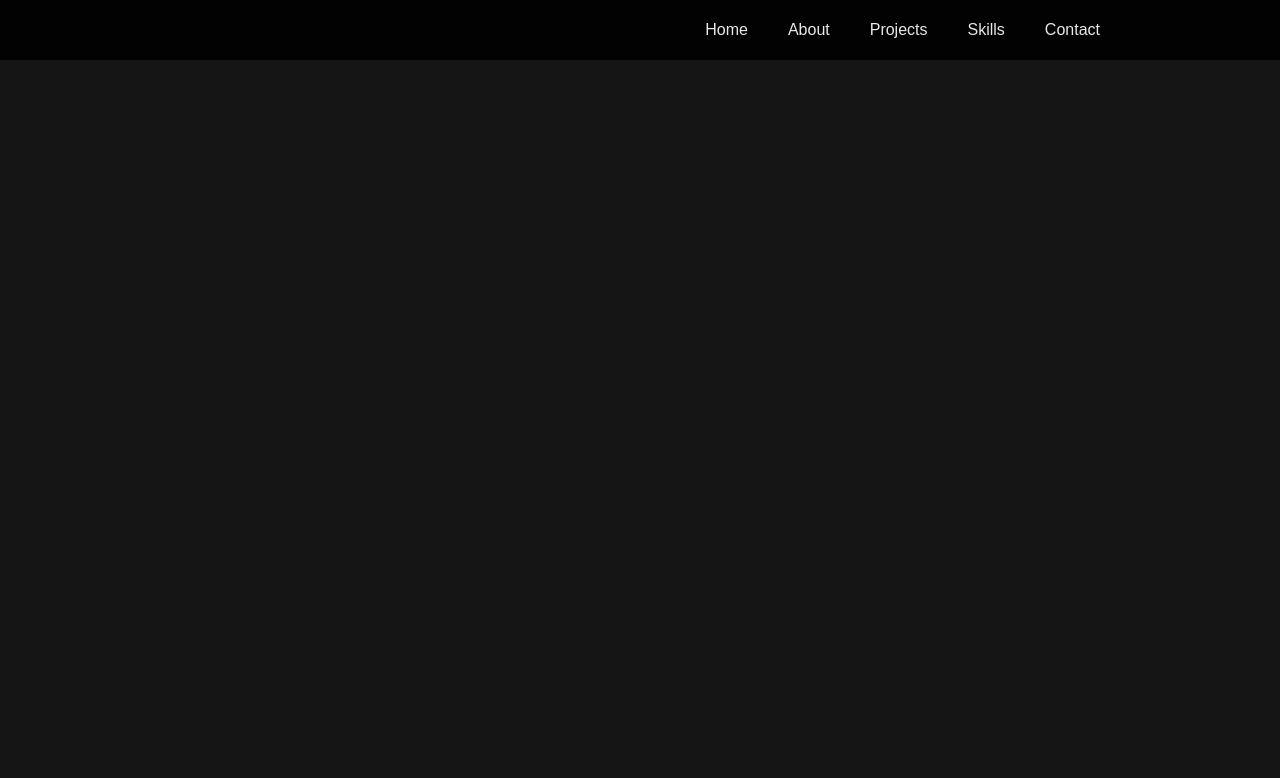
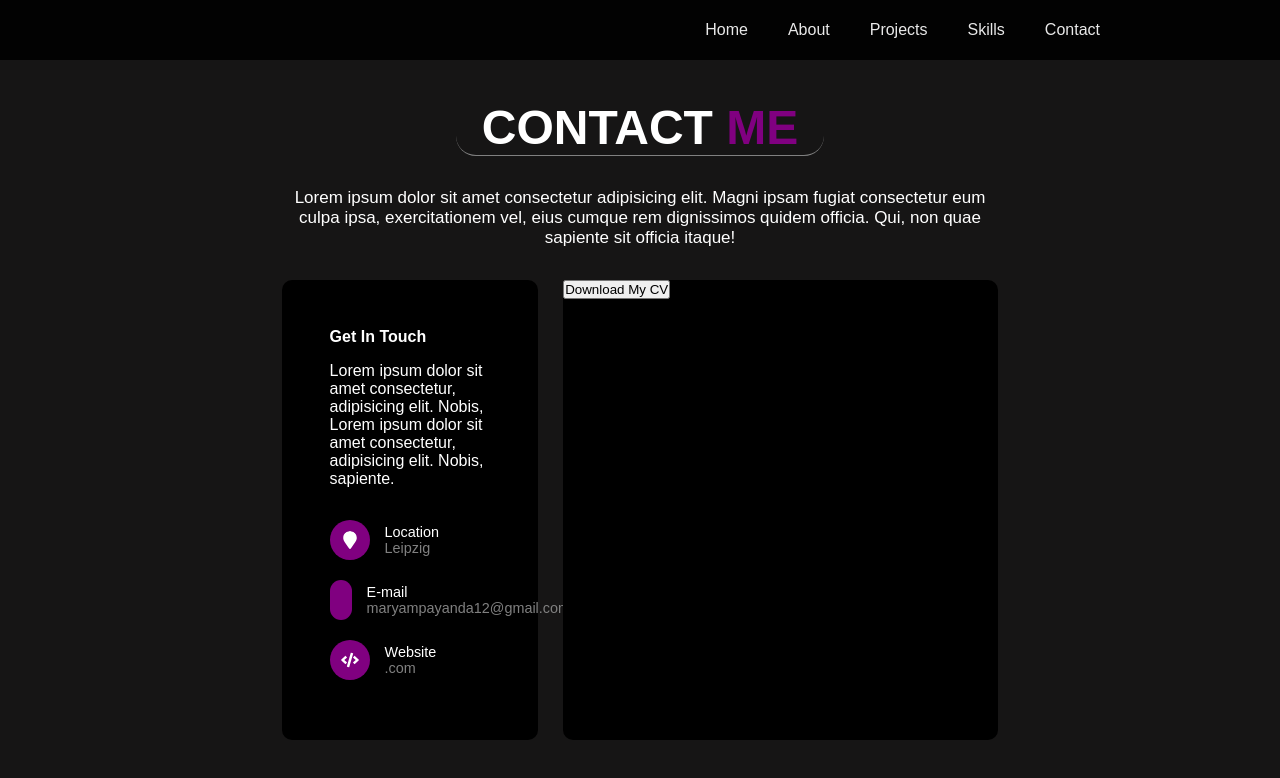
Before and after one commit to MaryamPayenda/portfolio-react, a React (Create React App) app: page /contact in a window 1280 px wide. Shown: the top 778 px of the page. Built offline with nearby package versions, Linux system fonts and the light colour scheme.

Commit message:
contact page

```diff
--- a/src/components/About/About.module.scss
+++ b/src/components/About/About.module.scss
@@ -1,9 +1,9 @@
 .MainContainer {
   display: flex;
   justify-content: center;
-
+  height: 90vh;
+  margin: 0;
   align-items: center;
-  margin-top: 6rem;
   font-family: Arial, Helvetica, sans-serif;
 }
 .Container {
@@ -46,7 +46,6 @@
     height: 38rem;
     justify-content: space-between;
 
-    // align-items: center;
     .Image {
       padding: 1rem;
       width: 28vw;
--- a/src/components/Contact/Contact.js
+++ b/src/components/Contact/Contact.js
@@ -1,7 +1,61 @@
 import React from "react";
+import classes from "./Contact.module.scss";
+import { FaMapMarker, FaEnvelope, FaCode } from "react-icons/fa";
 
 const Contact = () => {
-  return <div></div>;
+  return (
+    <div>
+      <div className={classes.MainContainer}>
+        <div className={classes.Container}>
+          <div className={classes.Header}>
+            <h1>
+              CONTACT <span>ME</span>
+            </h1>
+            <p>
+              Lorem ipsum dolor sit amet consectetur adipisicing elit. Magni
+              ipsam fugiat consectetur eum culpa ipsa, exercitationem vel, eius
+              cumque rem dignissimos quidem officia. Qui, non quae sapiente sit
+              officia itaque!
+            </p>
+          </div>
+          <div className={classes.Info}>
+            <div className={classes.EmailInfo}>
+              <h4>Get In Touch</h4>
+              <p>
+                Lorem ipsum dolor sit amet consectetur, adipisicing elit. Nobis,
+                Lorem ipsum dolor sit amet consectetur, adipisicing elit. Nobis,
+                sapiente.
+              </p>
+              <div className={classes.MoreInfo}>
+                <FaMapMarker className={classes.icon} />
+                <span>
+                  Location <div>Leipzig</div>
+                </span>
+              </div>
+
+              <div className={classes.MoreInfo}>
+                <FaEnvelope className={classes.icon} />
+                <span>
+                  E-mail <div>maryampayanda12@gmail.com</div>
+                </span>
+              </div>
+              <div className={classes.MoreInfo}>
+                <FaCode className={classes.icon} />
+                <span>
+                  Website <div>.com</div>
+                </span>
+              </div>
+            </div>
+            <div className={classes.FormInfo}>
+              <div>
+                <button className={classes.Button}>Download My CV</button>
+              </div>
+            </div>
+          </div>
+        </div>
+      </div>
+    </div>
+  );
 };
 
 export default Contact;
--- a/src/components/Contact/Contact.module.scss
+++ b/src/components/Contact/Contact.module.scss
@@ -0,0 +1,92 @@
+.MainContainer {
+  display: flex;
+  justify-content: center;
+  height: 90vh;
+  margin: 0;
+  align-items: center;
+  font-family: Arial, Helvetica, sans-serif;
+}
+
+.Container {
+  display: flex;
+  justify-content: center;
+  align-items: center;
+  flex-direction: column;
+
+  height: 80vh;
+  width: 57vw;
+  color: white;
+  .Header {
+    display: flex;
+    justify-content: center;
+    align-items: center;
+    flex-direction: column;
+    margin-bottom: 2rem;
+    text-align: center;
+    font-size: 17px;
+
+    h1 {
+      font-weight: bold;
+      font-family: sans-serif;
+      text-align: center;
+      font-size: 3rem;
+      border-bottom: 1px solid gray;
+      width: 23rem;
+      border-radius: 20px;
+      margin-bottom: 2rem;
+    }
+    span {
+      color: purple;
+    }
+  }
+}
+
+.Info {
+  border-radius: 20px;
+  display: flex;
+  width: 56vw;
+  height: 30rem;
+  justify-content: space-between;
+
+  .EmailInfo {
+    background-color: black;
+    border-radius: 10px;
+    padding: 3rem;
+    width: 20vw;
+
+    h2 {
+      margin-top: 2rem;
+    }
+    p {
+      margin-top: 1rem;
+      margin-bottom: 2rem;
+    }
+    .MoreInfo {
+      display: flex;
+      align-items: center;
+      margin-top: 20px;
+    }
+    .icon {
+      border: none;
+      background: purple;
+      color: white;
+      font-size: 2.5rem;
+      padding: 11px;
+      border-radius: 50px;
+      margin-right: 15px;
+    }
+    span {
+      color: white;
+      font-size: 0.9rem;
+      div {
+        color: gray;
+      }
+    }
+  }
+}
+
+.FormInfo {
+  background-color: black;
+  border-radius: 10px;
+  width: 34vw;
+}
--- a/src/components/Projects/Project.js
+++ b/src/components/Projects/Project.js
@@ -6,9 +6,13 @@ const Project = ({}) => {
   let galeryData;
   if (Data) {
     galeryData = Data.map((obj) => (
-      <li key={obj.id} className={classes.MainContainer}>
-        <img src={`${process.env.PUBLIC_URL}/${obj.img}`} alt={obj.title} />
-        <div>
+      <li key={obj.id} className={classes.Image}>
+        <img
+          src={`${process.env.PUBLIC_URL}/${obj.img}`}
+          className={classes.Photo}
+          alt={obj.title}
+        />
+        <div className={classes.Overlay}>
           <div>{obj.project}</div>
 
           <p>{obj.title} </p>
@@ -17,33 +21,22 @@ const Project = ({}) => {
     ));
   } else galeryData = <div />;
   return (
-    <React.Fragment>
-      {/* <div className={classes.MainContainer}> */}
-      {/* <div className={classes.Container}>
+    <div>
       <div className={classes.Header}>
-          <h1>
-            <span> My</span> Projects
-          </h1>
+        <h2>
+          <span> My </span>work
+        </h2>
         <p>
-            Lorem ipsum dolor sit amet consectetur adipisicing elit. Magni ipsam
-            fugiat consectetur eum culpa ipsa, exercitationem vel, eius cumque
-            rem dignissimos quidem officia. Qui, non quae sapiente sit officia
-            itaque!
+          Lorem ipsum dolor sit amet consectetur adipisicing elit. Porro,
+          deleniti dolor quis nostrum amet error ab tempora! Corporis facere
+          quasi eveniet consectetur et laborum nostrum. Odio laudantium
+          blanditiis quaerat perferendis?
         </p>
       </div>
-
-        <div className={classes.Info}>
-          <div className={classes.Image}>
-            <p>
-              Lorem ipsum dolor sit amet consectetur adipisicing elit. Fugit,
-              omnis?
-            </p>
+      <div className={classes.Main}>
+        <ul className={classes.Gallery}>{galeryData}</ul>
       </div>
     </div>
-      </div> */}
-      <ul className={classes.Container}>{galeryData}</ul>
-      {/* //</div> */}
-    </React.Fragment>
   );
 };
 
--- a/src/components/Projects/Project.module.scss
+++ b/src/components/Projects/Project.module.scss
@@ -1,30 +1,56 @@
-.MainContainer {
-  display: flex;
+// Project gallery
+.Main {
+  display: grid;
+  place-items: center;
+  width: 100%;
+}
+.Gallery {
+  list-style-type: none;
   justify-content: center;
   align-items: center;
+  display: flex;
+  flex-direction: row;
+  flex-wrap: wrap;
+  overflow: hidden;
+  width: 960px;
+  font-family: Arial, Helvetica, sans-serif;
+}
+.Photo {
+  width: 280px;
+  height: 260px;
+  margin: 10px;
+  border-radius: 3px;
+  display: block;
+  width: 100%;
+}
 
-  border: 1px green solid;
-
-  margin-top: 6rem;
-  font-family: Arial, Helvetica, sans-serif;
-  margin-left: 6rem;
-  img {
-    height: 3rem;
-    width: 3rem;
+//Photo overlay
+.Overlay {
+  position: absolute;
+  top: 0;
+  left: 0;
+  width: 100%;
+  height: 100%;
+  background-color: rgba(0, 0, 0, 0.8);
+  color: white;
+  margin: 10px;
+  display: flex;
+  align-items: center;
+  justify-content: space-evenly;
+  opacity: 0;
+  transition: 1s;
+  &:hover {
+    opacity: 1;
+    cursor: pointer;
   }
 }
-.Container {
-  border: 1px green solid;
-  height: 80vh;
-  width: 40vw;
+.Image {
+  position: relative;
+  width: 280px;
+  height: 260px;
+  margin: 10px;
+}
 
-  display: flex;
-  justify-content: space-evenly;
-  align-items: center;
-  flex-direction: column;
-  //   height: 80vh;
-  //   width: 40vw;
-  color: white;
 .Header {
   display: flex;
   justify-content: center;
@@ -33,8 +59,9 @@
   margin-bottom: 2rem;
   text-align: center;
   font-size: 17px;
+  margin-top: 6rem;
 
-    h1 {
+  h2 {
     font-weight: bold;
     font-family: sans-serif;
     text-align: center;
@@ -47,18 +74,7 @@
   span {
     color: purple;
   }
-  }
-  .Info {
-    background-color: black;
-    border-radius: 20px;
-    padding: 10px;
-    display: flex;
-    height: 38rem;
-    justify-content: space-between;
-
-    // align-items: center;
-    .Image {
-      padding: 1rem;
+  p {
+    width: 700px;
   }
 }
-}
--- a/src/data.json
+++ b/src/data.json
@@ -22,5 +22,17 @@
     "img": "./img/instagram.png",
     "title": "Using React",
     "project": "Instagram Page clone"
+  },
+  {
+    "id": 5,
+    "img": "./img/instagram.png",
+    "title": "Using React",
+    "project": "Instagram Page clone"
+  },
+  {
+    "id": 1,
+    "img": "./img/instagram.png",
+    "title": "Using React",
+    "project": "Instagram Page clone"
   }
 ]
```
Lines whose indentation alone changed are shown as unchanged.
